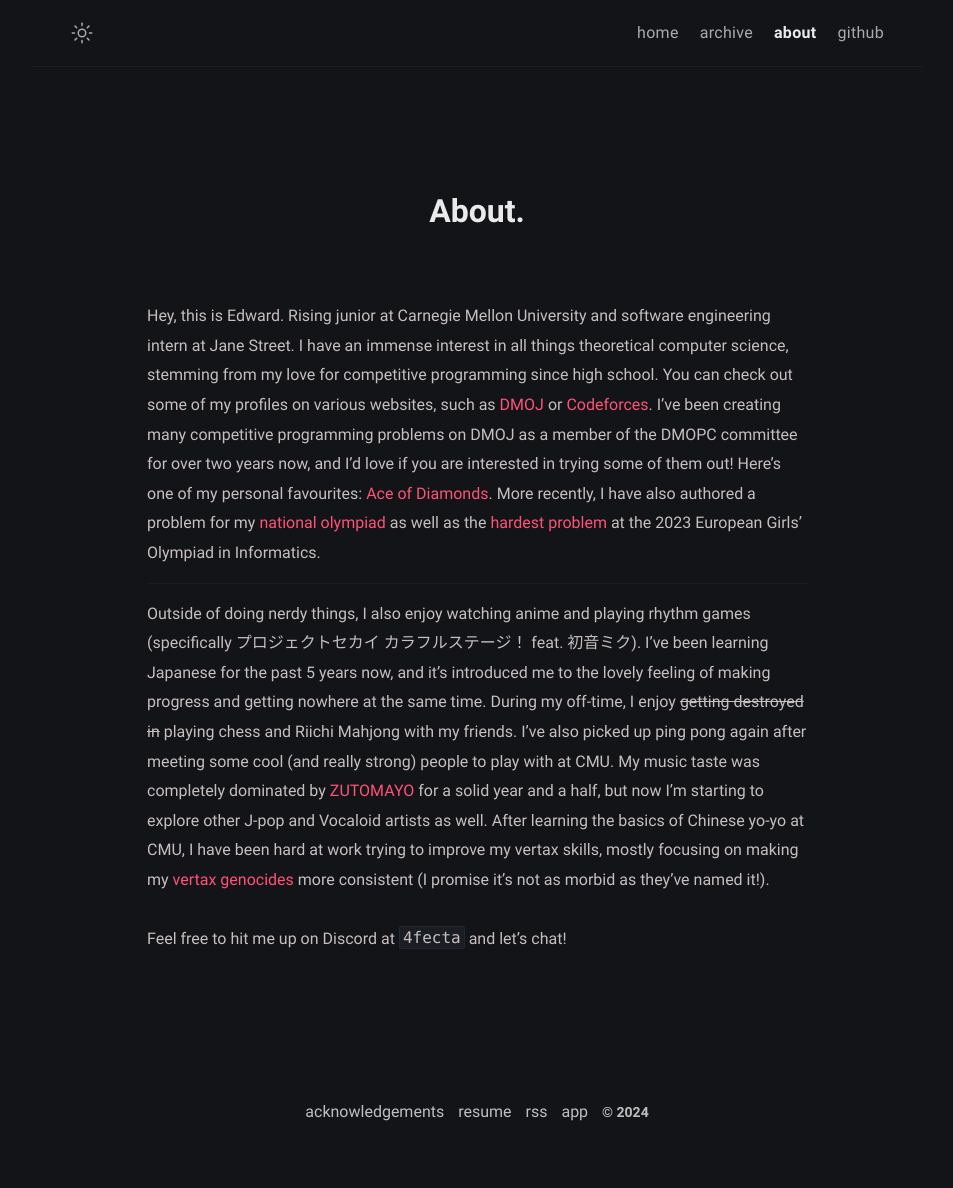
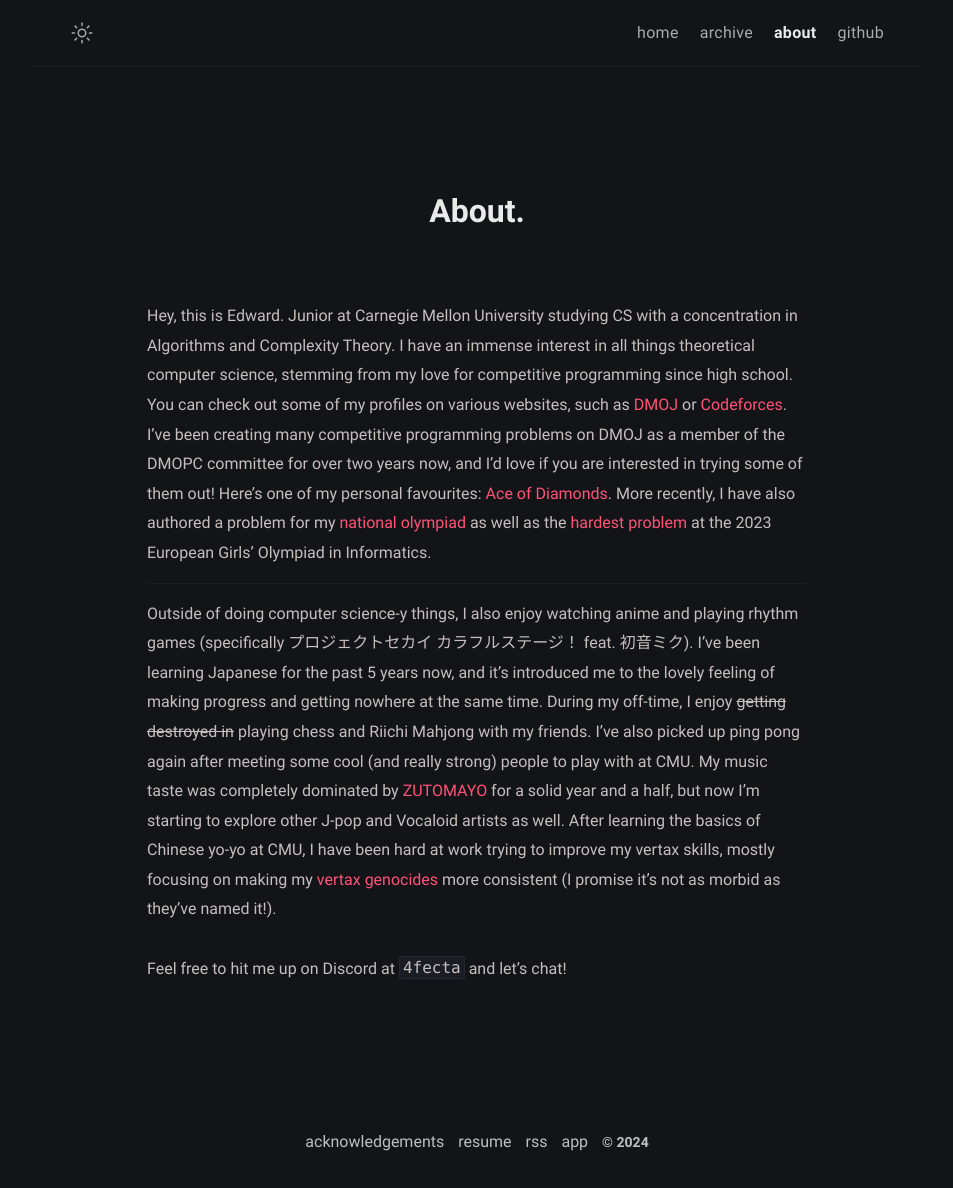
Before and after one commit to 4fecta/4fecta.ca, a Jekyll site: the page built from about.md, in a window 1280 px wide. Shown: the whole page, without its empty margins (163-1116 px from the left). Built offline with Jekyll 4.4.1, drawn with Linux system fonts in a browser that asks for light colours; before the commit the page ends 1159 px from its top, so only the background shows below that.

Commit message:
Update about.md

```diff
--- a/about.md
+++ b/about.md
@@ -6,10 +6,10 @@
 comments: false
 ---
 
-Hey, this is Edward. Rising junior at Carnegie Mellon University and software engineering intern at Jane Street. I have an immense interest in all things theoretical computer science, stemming from my love for competitive programming since high school. You can check out some of my profiles on various websites, such as [DMOJ](https://dmoj.ca/user/4fecta) or [Codeforces](https://codeforces.com/profile/4fecta). I've been creating many competitive programming problems on DMOJ as a member of the DMOPC committee for over two years now, and I'd love if you are interested in trying some of them out! Here's one of my personal favourites: [Ace of Diamonds](https://dmoj.ca/problem/dmopc21c9p4). More recently, I have also authored a problem for my [national olympiad](https://dmoj.ca/problem/cco23p2) as well as the [hardest problem](https://egoi23.se/assets/tasks/day2/guessinggame.pdf) at the 2023 European Girls' Olympiad in Informatics.
+Hey, this is Edward. Junior at Carnegie Mellon University studying CS with a concentration in Algorithms and Complexity Theory. I have an immense interest in all things theoretical computer science, stemming from my love for competitive programming since high school. You can check out some of my profiles on various websites, such as [DMOJ](https://dmoj.ca/user/4fecta) or [Codeforces](https://codeforces.com/profile/4fecta). I've been creating many competitive programming problems on DMOJ as a member of the DMOPC committee for over two years now, and I'd love if you are interested in trying some of them out! Here's one of my personal favourites: [Ace of Diamonds](https://dmoj.ca/problem/dmopc21c9p4). More recently, I have also authored a problem for my [national olympiad](https://dmoj.ca/problem/cco23p2) as well as the [hardest problem](https://egoi23.se/assets/tasks/day2/guessinggame.pdf) at the 2023 European Girls' Olympiad in Informatics.
 
 <hr>
 
-Outside of doing nerdy things, I also enjoy watching anime and playing rhythm games (specifically プロジェクトセカイ カラフルステージ！ feat. 初音ミク). I've been learning Japanese for the past 5 years now, and it's introduced me to the lovely feeling of making progress and getting nowhere at the same time. During my off-time, I enjoy  ~~getting destroyed in~~ playing chess and Riichi Mahjong with my friends. I've also picked up ping pong again after meeting some cool (and really strong) people to play with at CMU. My music taste was completely dominated by [ZUTOMAYO](https://youtu.be/Atvsg_zogxo) for a solid year and a half, but now I'm starting to explore other J-pop and Vocaloid artists as well. After learning the basics of Chinese yo-yo at CMU, I have been hard at work trying to improve my vertax skills, mostly focusing on making my [vertax genocides](https://youtu.be/2nMmd07keQM) more consistent (I promise it's not as morbid as they've named it!).
+Outside of doing computer science-y things, I also enjoy watching anime and playing rhythm games (specifically プロジェクトセカイ カラフルステージ！ feat. 初音ミク). I've been learning Japanese for the past 5 years now, and it's introduced me to the lovely feeling of making progress and getting nowhere at the same time. During my off-time, I enjoy  ~~getting destroyed in~~ playing chess and Riichi Mahjong with my friends. I've also picked up ping pong again after meeting some cool (and really strong) people to play with at CMU. My music taste was completely dominated by [ZUTOMAYO](https://youtu.be/Atvsg_zogxo) for a solid year and a half, but now I'm starting to explore other J-pop and Vocaloid artists as well. After learning the basics of Chinese yo-yo at CMU, I have been hard at work trying to improve my vertax skills, mostly focusing on making my [vertax genocides](https://youtu.be/2nMmd07keQM) more consistent (I promise it's not as morbid as they've named it!).
 
 Feel free to hit me up on Discord at `4fecta` and let's chat!
```
